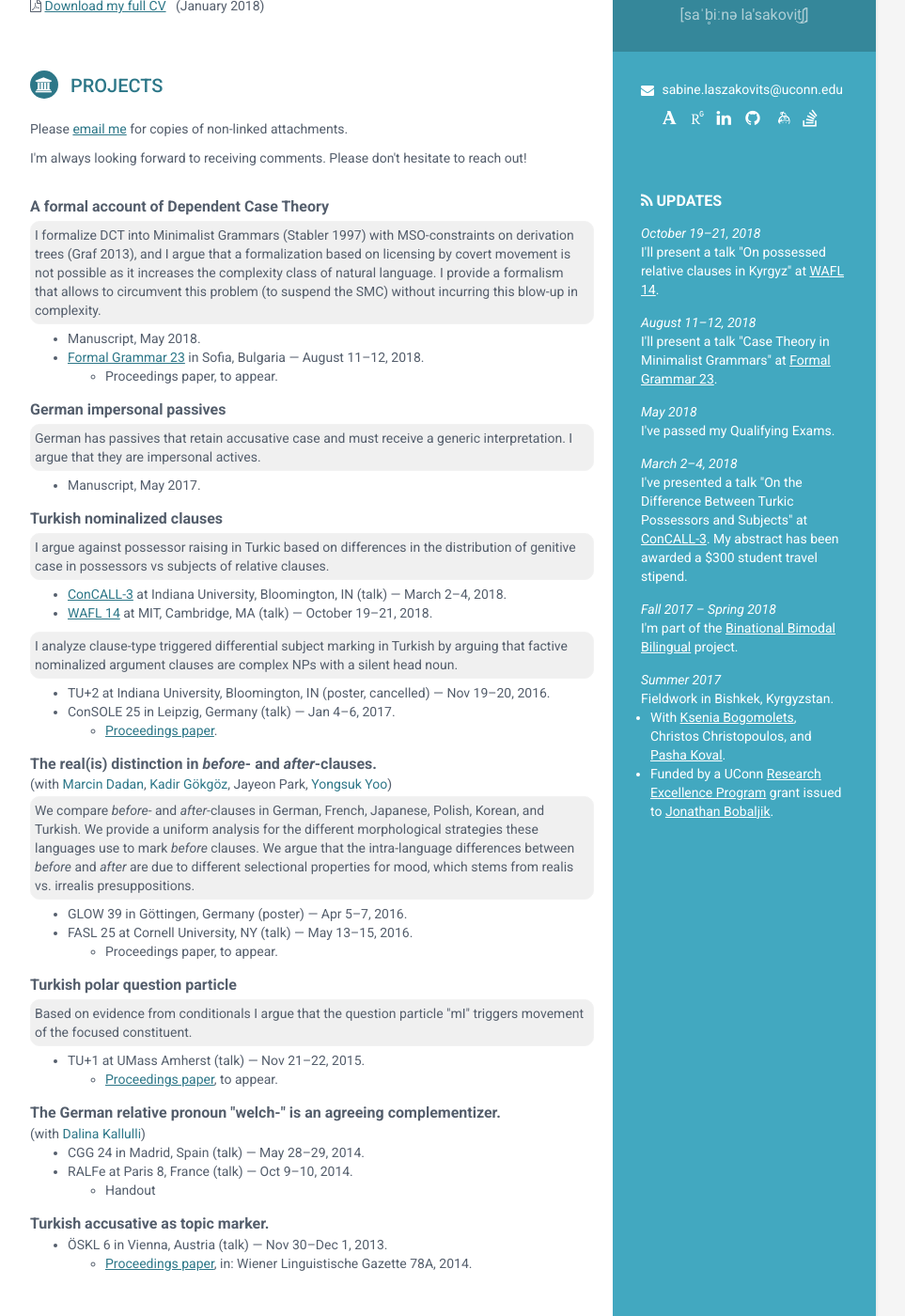
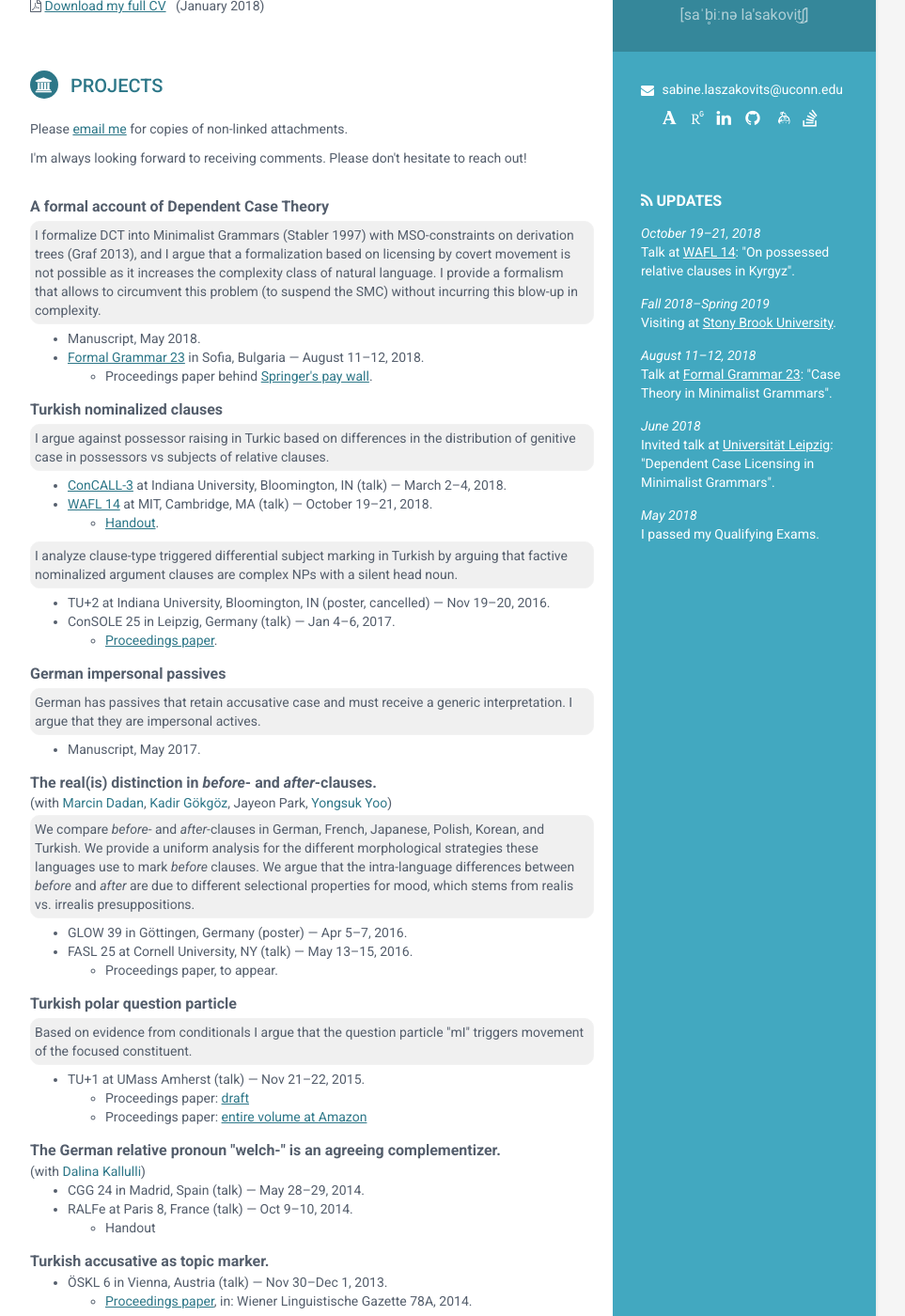
Before and after one commit to laszabine/laszabine.github.io, a Jekyll site: the page built from index.html, in a window 1280 px wide and 1400 px high, scrolled down 248 px. Shown: the whole window at 94% size, without its empty margins (188-1151 px from the left). Built offline with Jekyll 4.4.1, drawn with Linux system fonts in a browser that asks for light colours.

Commit message:
Cleaned up Updates; added links to proc of FG and TU1, to handout of WAFL

```diff
--- a/_includes/news-container.html
+++ b/_includes/news-container.html
@@ -7,58 +7,41 @@
   <div class="item">
     <div class="when">October 19&ndash;21, 2018</div>
     <div class="details">
-      I'll present a talk
-        &quot;On possessed relative clauses in Kyrgyz&quot;
-        at <a href="http://wafl14.mit.edu/" target="_blank">WAFL 14</a>.
+      Talk
+        at <a href="http://wafl14.mit.edu/" target="_blank">WAFL 14</a>:
+        &quot;On possessed relative clauses in Kyrgyz&quot;.
+    </div>
+  </div>
+
+  <div class="item">
+    <div class="when">Fall 2018&ndash;Spring 2019</div>
+    <div class="details">
+      Visiting at <a href="https://linguistics.stonybrook.edu/" target="_blank">Stony Brook University</a>.
     </div>
   </div>
 
   <div class="item">
     <div class="when">August 11&ndash;12, 2018</div>
     <div class="details">
-      I'll present a talk
-        &quot;Case Theory in Minimalist Grammars&quot;
-        at <a href="http://fg.phil.hhu.de/2018/index.html" target="_blank">Formal Grammar 23</a>.
+      Talk
+        at <a href="http://fg.phil.hhu.de/2018/index.html" target="_blank">Formal Grammar 23</a>:
+        &quot;Case Theory in Minimalist Grammars&quot;.
+    </div>
+  </div>
+
+  <div class="item">
+    <div class="when">June 2018</div>
+    <div class="detials">
+      Invited talk
+        at <a href="https://linguistik.philol.uni-leipzig.de/start/" target="_blank">Universit&auml;t Leipzig</a>:
+        &quot;Dependent Case Licensing in Minimalist Grammars&quot;.
     </div>
   </div>
 
   <div class="item">
     <div class="when">May 2018</div>
     <div class="details">
-      I've passed my Qualifying Exams.
-    </div>
-  </div>
-
-  <div class="item">
-    <div class="when">March 2&ndash;4, 2018</div>
-    <div class="details">
-      I've presented a talk
-        &quot;On the Difference Between Turkic Possessors and Subjects&quot;
-        at <a href="http://www.iub.edu/~concall/" target="_blank">ConCALL-3</a>.
-      My abstract has been awarded a $300 student travel stipend.
-    </div>
-  </div>
-
-  <div class="item">
-    <div class="when">Fall 2017 &ndash; Spring 2018</div>
-    <div class="details">
-      I'm part of the <a href="http://bibibi.uconn.edu/">Binational Bimodal Bilingual</a> project.
-    </div>
-  </div>
-
-  <div class="item">
-    <div class="when">Summer 2017</div>
-    <div class="details">
-      Fieldwork in Bishkek, Kyrgyzstan.
-      <ul>
-        <li>
-          With <a href="{{site.kseniabogomolets}}" target="_blank">Ksenia Bogomolets</a>,
-          Christos Christopoulos, and <a href="{{site.pashakoval}}" target="_blank">Pasha Koval</a>.
-        </li>
-        <li>
-          Funded by a UConn <a href="https://research.uconn.edu/funding/research-excellence-program/" target="_blank">Research Excellence Program</a> grant
-          issued to <a href="{{site.jdb}}" target="_blank">Jonathan Bobaljik</a>.
-        </li>
+      I passed my Qualifying Exams.
     </div>
   </div>
 
--- a/_includes/projects.html
+++ b/_includes/projects.html
@@ -26,10 +26,38 @@
           <li>Manuscript, May 2018.</li>
           <li><a href="http://fg.phil.hhu.de/2018/index.html" target="_blank">Formal Grammar 23</a> in Sofia, Bulgaria &mdash; August 11&ndash;12, 2018.
             <ul>
-              <li>Proceedings paper, to appear.</li>
+              <li>Proceedings paper behind <a href="https://www.springer.com/us/book/9783662577837" target="_blank">Springer's pay wall</a>.</li>
             </ul>
           </li>
         </ul>
+    </div><!--//item-->
+
+    <div class="item">
+      <span class="title">
+        Turkish nominalized clauses
+      </span>
+      <div class="abstract">
+        I argue against possessor raising in Turkic based on differences in the distribution of genitive case in possessors vs subjects of relative clauses.
+      </div>
+      <ul>
+        <li><a href="http://www.iub.edu/~concall/" target="_blank">ConCALL-3</a> at Indiana University, Bloomington, IN (talk) &mdash; March 2&ndash;4, 2018.</li>
+        <li><a href="http://wafl14.mit.edu/" target="_blank">WAFL 14</a> at MIT, Cambridge, MA (talk) &mdash; October 19&ndash;21, 2018.
+          <ul>
+            <li><a href="https://www.researchgate.net/publication/328812451_On_possessed_relative_clauses_in_Kyrgyz" target="_blank">Handout</a>.</li>
+          </ul>
+        </li>
+      </ul>
+      <div class="abstract">
+        I analyze clause-type triggered differential subject marking in Turkish by arguing that factive nominalized argument clauses are complex NPs with a silent head noun.
+      </div>
+      <ul>
+        <li>TU+2 at Indiana University, Bloomington, IN (poster, cancelled) &mdash; Nov 19&ndash;20, 2016.</li>
+        <li>ConSOLE 25 in Leipzig, Germany (talk) &mdash; Jan 4&ndash;6, 2017.
+          <ul>
+            <li><a href="https://www.universiteitleiden.nl/binaries/content/assets/geesteswetenschappen/lucl/sole/console-xxv.pdf" target="_blank">Proceedings paper</a>.</li>
+          </ul>
+        </li>
+      </ul>
     </div><!--//item-->
 
     <div class="item">
@@ -43,30 +71,6 @@
         <ul>
           <li>Manuscript, May 2017.</li>
         </ul>
-    </div><!--//item-->
-
-    <div class="item">
-      <span class="title">
-        Turkish nominalized clauses
-      </span>
-      <div class="abstract">
-        I argue against possessor raising in Turkic based on differences in the distribution of genitive case in possessors vs subjects of relative clauses.
-      </div>
-      <ul>
-        <li><a href="http://www.iub.edu/~concall/" target="_blank">ConCALL-3</a> at Indiana University, Bloomington, IN (talk) &mdash; March 2&ndash;4, 2018.</li>
-        <li><a href="http://wafl14.mit.edu/" target="_blank">WAFL 14</a> at MIT, Cambridge, MA (talk) &mdash; October 19&ndash;21, 2018. </li>
-      </ul>
-      <div class="abstract">
-        I analyze clause-type triggered differential subject marking in Turkish by arguing that factive nominalized argument clauses are complex NPs with a silent head noun.
-      </div>
-      <ul>
-        <li>TU+2 at Indiana University, Bloomington, IN (poster, cancelled) &mdash; Nov 19&ndash;20, 2016.</li>
-        <li>ConSOLE 25 in Leipzig, Germany (talk) &mdash; Jan 4&ndash;6, 2017.
-          <ul>
-            <li><a href="https://www.universiteitleiden.nl/binaries/content/assets/geesteswetenschappen/lucl/sole/console-xxv.pdf" target="_blank">Proceedings paper</a>.</li>
-          </ul>
-        </li>
-      </ul>
     </div><!--//item-->
 
     <div class="item">
@@ -106,10 +110,8 @@
       <ul>
         <li>TU+1 at UMass Amherst (talk) &mdash; Nov 21&ndash;22, 2015.
           <ul>
-            <li>
-              <a href="downloads/laszakovits-2015-tu1.pdf" target="_blank">Proceedings paper</a>,
-              to appear.
-            </li>
+            <li>Proceedings paper: <a href="downloads/laszakovits-2015-tu1.pdf" target="_blank">draft</a></li>
+            <li>Proceedings paper: <a href="https://www.amazon.com/Tu-Proceedings-workshop-Turkish-languages/dp/1983844020" target="_blank">entire volume at Amazon</a></li>
           </ul>
         </li>
       </ul>
```
Also changed, not shown: Gemfile.lock.
